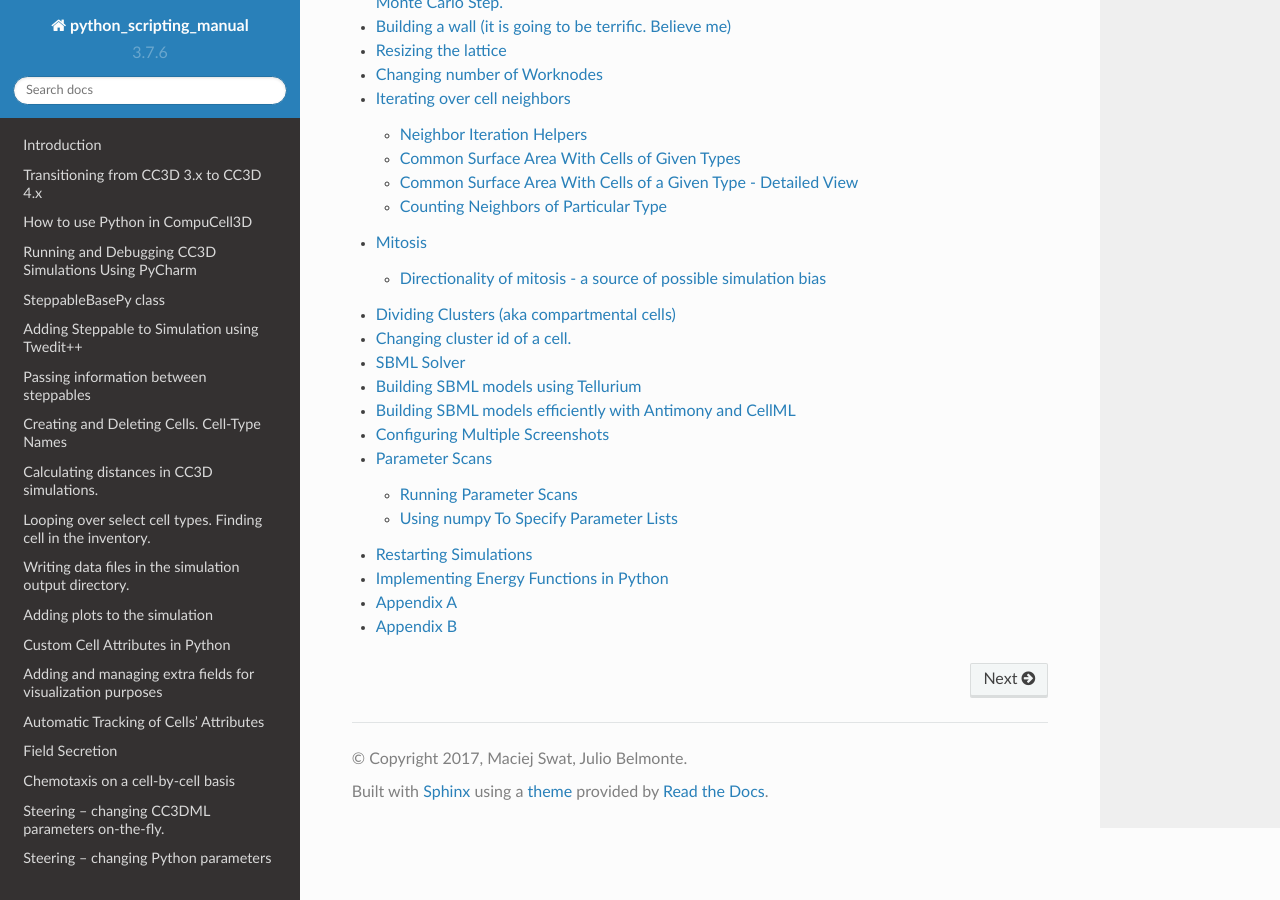
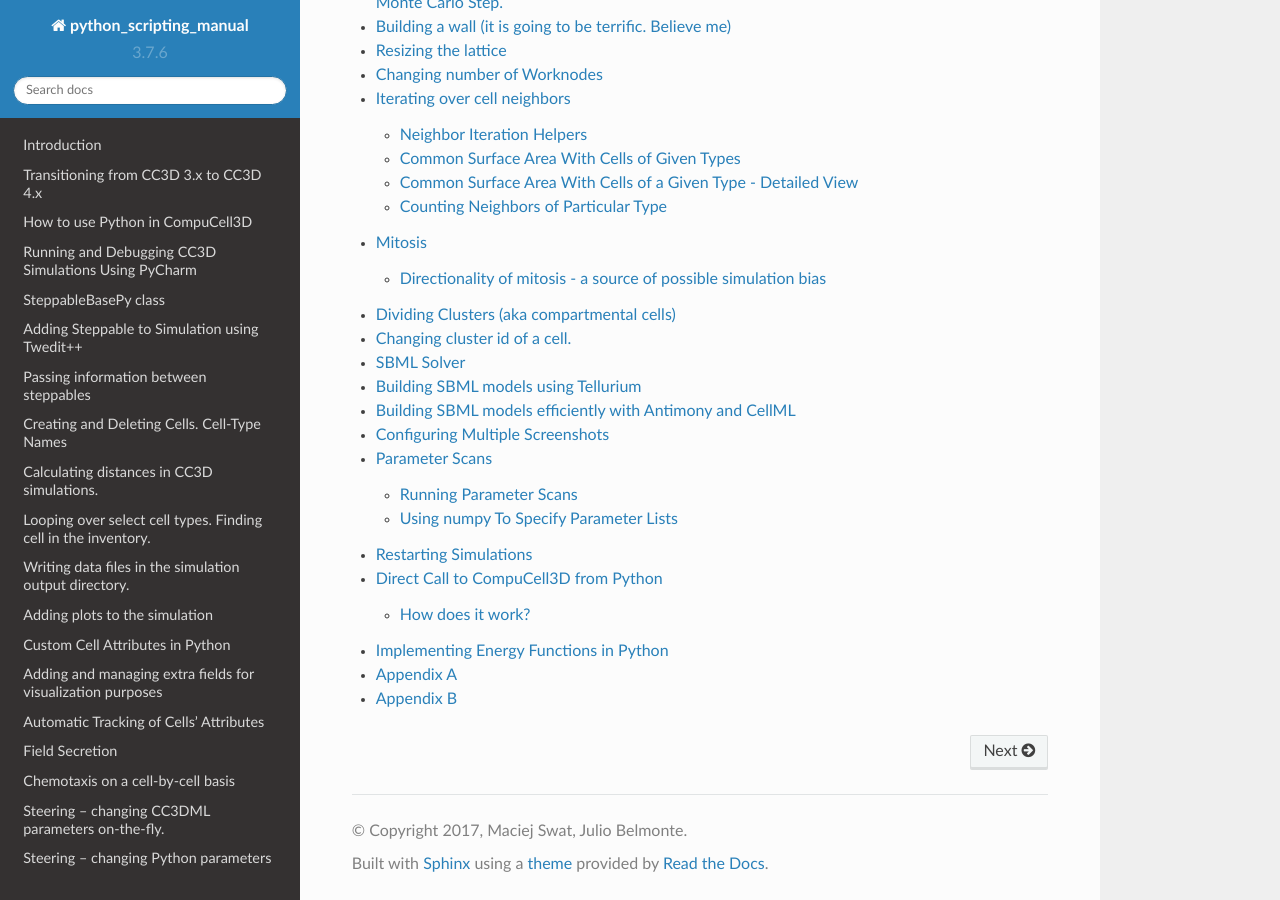
Before and after one commit to CompuCell3D/PythonScriptingManual, a Sphinx documentation site: the page built from docs/index.rst, in a window 1280 px wide and 900 px high, scrolled down 1718 px. Built offline with Sphinx 7.4.7 and the Read the Docs theme 2.0.0, drawn with Linux system fonts in a browser that asks for light colours.

Commit message:
added more material

```diff
--- a/docs/index.rst
+++ b/docs/index.rst
@@ -55,6 +55,7 @@ or simply purchase a book on introductory Python programming.
    configuring_multiple_screenshots
    parameter_scans
    restarting_simulations
+   calling_cc3d_directly_from_python
    implementing_energy_functions_in_python
    appendix_a
    appendix_b
```
